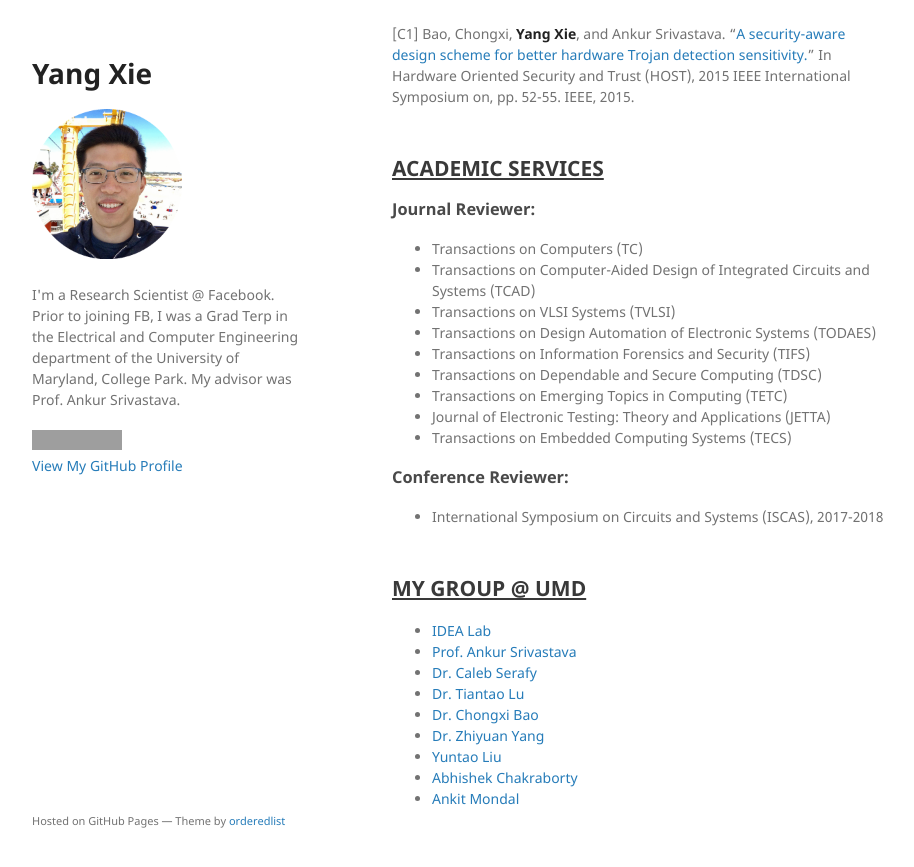
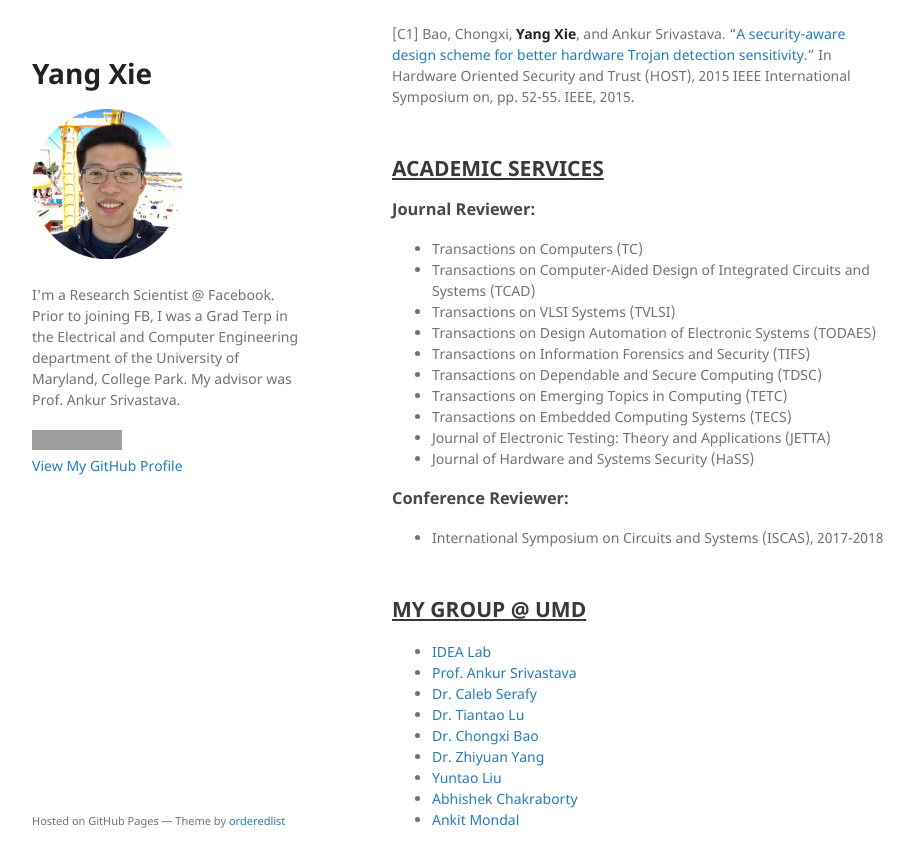
Before and after one commit to yxie/yxie.github.io, a Jekyll site: the page built from index.md, in a window 1280 px wide and 900 px high, scrolled down 2719 px. Shown: the top 867 px of the window, without its empty margins (178-1092 px from the left). Built offline with Jekyll 4.4.1, drawn with Linux system fonts in a browser that asks for light colours; our own code applies the rules of GitHub Pages for plain Markdown files; grey boxes are pictures that could not be loaded.

Commit message:
Update index.md

```diff
--- a/index.md
+++ b/index.md
@@ -91,8 +91,9 @@ layout: default
 * Transactions on Information Forensics and Security (TIFS)
 * Transactions on Dependable and Secure Computing (TDSC)
 * Transactions on Emerging Topics in Computing (TETC)
+* Transactions on Embedded Computing Systems (TECS)
 * Journal of Electronic Testing: Theory and Applications (JETTA)
-* Transactions on Embedded Computing Systems (TECS)
+* Journal of Hardware and Systems Security (HaSS)
 
 ### Conference Reviewer:
 * International Symposium on Circuits and Systems (ISCAS), 2017-2018
```
